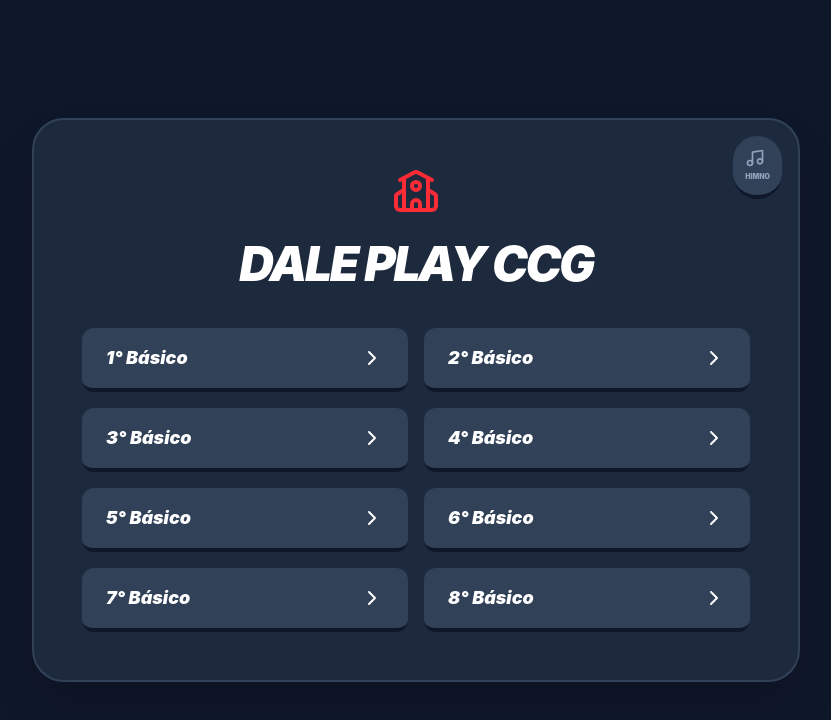
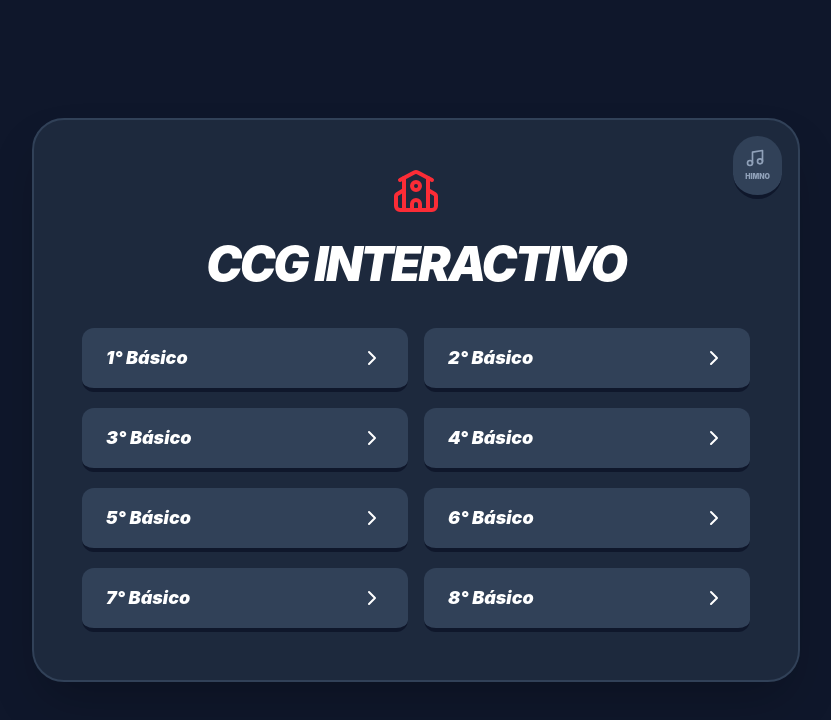
Before and after one commit to devmarcosp/himno-ccg, a React (Vite) app in the folder desafio-himno/: page / in a window 1280 px wide. Shown: the top 720 px of the page, without its empty margins (224-1055 px from the left). Built offline with nearby package versions, Linux system fonts and the light colour scheme.

Commit message:
ajuste titles

```diff
--- a/desafio-himno/index.html
+++ b/desafio-himno/index.html
@@ -4,7 +4,7 @@
     <meta charset="UTF-8" />
     <link rel="icon" type="image/svg+xml" href="/favicon.svg" />
     <meta name="viewport" content="width=device-width, initial-scale=1.0" />
-    <title>desafio-himno</title>
+    <title>CCG-INTERACTIVO</title>
   </head>
   <body>
     <div id="root"></div>
--- a/desafio-himno/src/App.jsx
+++ b/desafio-himno/src/App.jsx
@@ -140,7 +140,7 @@ const CourseSelector = ({ onSelect }) => {
           <span className="block text-[7px] font-black mt-1 uppercase">{isPlaying ? 'Sonando' : 'Himno'}</span>
         </button>
         <School className="text-red-500 mx-auto mb-6" size={48} />
-        <h2 className="text-2xl sm:text-5xl font-black mb-10 uppercase italic tracking-tighter text-white">DALE PLAY CCG</h2>
+        <h2 className="text-2xl sm:text-5xl font-black mb-10 uppercase italic tracking-tighter text-white">CCG INTERACTIVO</h2>
         <div className="grid grid-cols-1 sm:grid-cols-2 gap-4 text-left text-white">
           {CURSOS.map(curso => (
             <button key={curso} onClick={() => onSelect(curso)} className="bg-slate-700 hover:bg-red-600 py-4 px-6 rounded-xl transition-all border-b-4 border-slate-900 flex items-center justify-between group">
@@ -417,7 +417,7 @@ const MainDisplay = ({ curso, modo = 'himno' }) => {
       <nav className="max-w-7xl mx-auto bg-white border-b-8 border-red-600 p-6 rounded-6xl flex flex-col sm:flex-row justify-between items-center shadow-2xl mb-12 gap-4">
         <div className="flex items-center gap-6">
           <div className="bg-slate-900 p-4 rounded-3xl text-white shadow-xl">{modo === 'polirritmia' ? <Drum size={32}/> : <Music size={32} />}</div>
-          <div><h1 className="text-3xl sm:text-5xl font-black uppercase tracking-tighter italic leading-none text-slate-900">Dale Play <span className="text-red-600">CCG</span></h1><p className="text-[10px] font-black text-slate-400 uppercase tracking-[0.5em] mt-2 italic">{curso}</p></div>
+          <div><h1 className="text-3xl sm:text-5xl font-black uppercase tracking-tighter italic leading-none text-slate-900">CCG-INTERACTIVO <span className="text-red-600">CCG</span></h1><p className="text-[10px] font-black text-slate-400 uppercase tracking-[0.5em] mt-2 italic">{curso}</p></div>
         </div>
         <div className="flex items-center gap-4">
             {modo === 'polirritmia' && (
```
